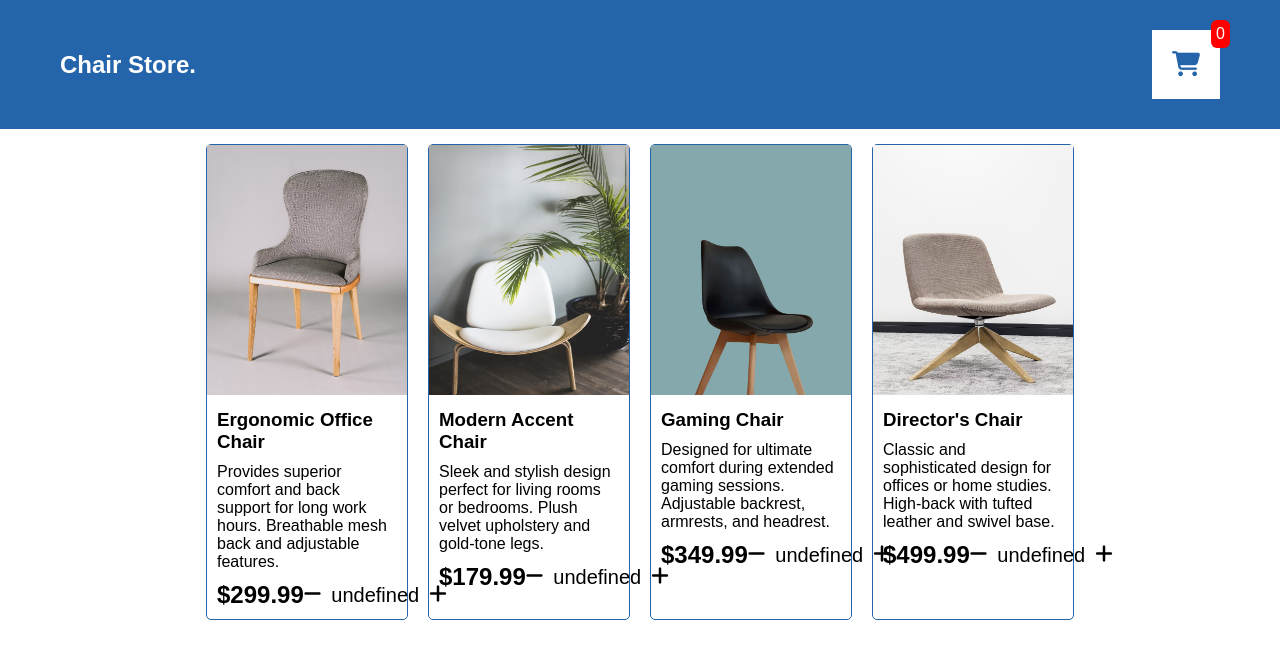
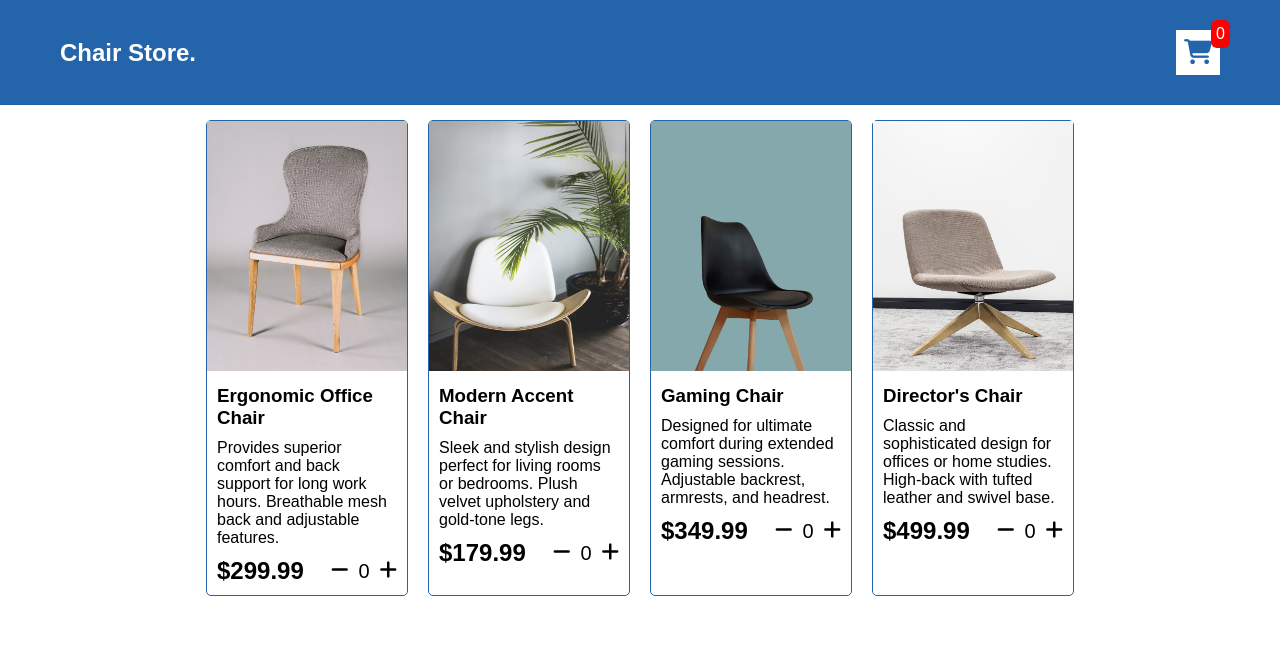
Before and after one commit to Mohammadashif007/chair-shop, a plain HTML site: page index.html in a window 1280 px wide. Both pictures are taken after a click on the icon 312 px from the left and 595 px from the top of the page. Drawn offline with Linux system fonts and the light colour scheme.

Commit message:
total count added

```diff
--- a/app.js
+++ b/app.js
@@ -34,17 +34,15 @@ const chairs = [
 ];
 
 const shop = document.getElementById("shop");
-
-const basket = JSON.parse(localStorage.getItem("data")) || [];
-
-const generatedShop = () => {
+let basket = JSON.parse(localStorage.getItem("data")) || [];
+const generateShop = () => {
     return (shop.innerHTML = chairs
         .map((x) => {
-            const { chairName, image, price, description, id } = x;
-            const search = basket.find(x => x.id === id) || [];
+            const { chairName, description, image, price, id } = x;
+            const search = basket.find((x) => x.id === id) || [];
             return `
-        <div id="product-id-${id}" class="item">
-        <img width="200px" height="250px" src=${image} alt="" />
+        <div class="item">
+                <img width="200px" height="250px"  src=${image} alt="" />
                 <div class="details">
                     <h3>${chairName}</h3>
                     <p>
@@ -53,9 +51,11 @@ const generatedShop = () => {
                     <div class="price">
                         <h2>$${price}</h2>
                         <div class="button">
-                    <i onclick="decrement(${id})" class="fa-solid fa-minus counter-icon"></i>
-                    <div id=${id}>${search === undefined ? 0 : search.item}</div>
-                    <i onclick="increment(${id})" class="fa-solid fa-plus counter-icon"></i>
+                            <i onclick="decrement(${id})" class="fa-solid fa-minus"></i>
+                            <div id=${id}>${
+                            search.item === undefined ? "0" : search.item
+                            }</div>
+                            <i onclick="increment(${id})" class="fa-solid fa-plus"></i>
                         </div>
                     </div>
                 </div>
@@ -65,7 +65,7 @@ const generatedShop = () => {
         .join(""));
 };
 
-generatedShop();
+generateShop();
 
 const increment = (id) => {
     const search = basket.find((x) => x.id === id);
@@ -74,29 +74,31 @@ const increment = (id) => {
     } else {
         search.item += 1;
     }
+    update(id);
     localStorage.setItem("data", JSON.stringify(basket));
-    update(id);
 };
 const decrement = (id) => {
     const search = basket.find((x) => x.id === id);
-    if (search.item === 0) return;
+    if (search === undefined) return;
+    else if (search.item === 0) return;
     else {
         search.item -= 1;
     }
+    update(id);
+    basket = basket.filter((x) => x.item !== 0);
     localStorage.setItem("data", JSON.stringify(basket));
-    update(id);
 };
 
 const update = (id) => {
     const search = basket.find((x) => x.id === id);
-    document.getElementById(id).innerText = search.item;
-    calculation();
+    const count = document.getElementById(id);
+    count.innerHTML = search.item;
+    calculate();
 };
 
-const calculation = () => {
-    const cartIcon = document.getElementById("cart-amount");
-    // cartIcon.innerHTML = '100'
-    cartIcon.innerHTML = basket.reduce((x, y) => x + y.item, 0);
+const calculate = () => {
+    const cartAmount = document.getElementById("cart-amount");
+    cartAmount.innerHTML = basket.reduce((a, b) => a + b.item, 0);
 };
 
-calculation();
+calculate();
--- a/style.css
+++ b/style.css
@@ -7,6 +7,10 @@
 }
 body {
     font-family: sans-serif;
+}
+
+i {
+    cursor: pointer;
 }
 
 /* !navbar style here */
@@ -24,7 +28,7 @@ body {
 .cart {
     background: #fff;
     color: #2364aa;
-    padding: 20px;
+    padding: 8px;
     font-size: 25px;
     position: relative;
 }
```
Lines whose indentation alone changed are shown as unchanged.
